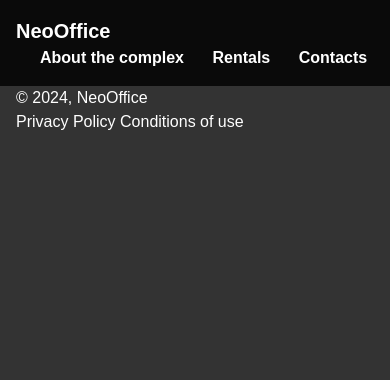
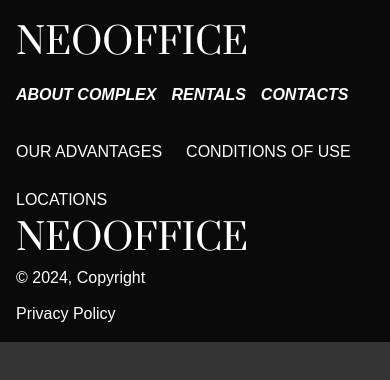
Before and after one commit to magistr25/neooffice-site, a website: page index.html in a window 390 px wide. Drawn offline with Linux system fonts and the light colour scheme.

Commit message:
feat(layout): add responsive header and footer

```diff
--- a/css/style.css
+++ b/css/style.css
@@ -1,30 +1,28 @@
+/* === Base Reset === */
 * {
     box-sizing: border-box;
     margin: 0;
     padding: 0;
 }
-
 body {
     font-family: Arial, sans-serif;
     line-height: 1.5;
-    background: #333333;
+    background: #333;
     color: #fff;
 }
+/* === Layout === */
 .wrapper {
     margin: 0 auto;
 }
-
-a {
-    color: inherit;
-    text-decoration: none;
-}
-
 .container {
     max-width: 1200px;
     margin: 0 auto;
     padding: 0 16px;
+    display: flex;
+    flex-direction: row;
 }
 
+/* === Header === */
 .header {
     position: sticky;
     top: 0;
@@ -33,31 +31,95 @@ a {
     color: white;
     padding: 16px 0;
 }
-
+.logo {
+    font-size: 36px;
+    font-weight: 400;
+    font-family: 'Prata', serif;
+}
+.nav {
+    display: flex;
+    gap: 15px;
+    flex-wrap: wrap;
+    font-family: Arial, sans-serif;
+    font-style: italic;
+    font-size: 16px;
+}
 .nav a {
-    margin-left: 24px;
     font-weight: bold;
+    transition: color 0.3s;
+    color: #ffffff;
+    line-height: 1.6;
+    text-align: center;
+    display: flex;
+    align-items: center;
+}
+.nav a:hover {
+    color: #fff;
 }
 
-.logo {
-    font-size: 20px;
-    font-weight: bold;
+a,
+a:visited {
+    color: inherit; /* или конкретный цвет, например: white */
+    text-decoration: none;
+}
+.footer {
+    background: rgba(0, 0, 0, 0.8);
+    color: white;
+    padding: 16px 0;
 }
 
+.footer .container {
+    display: flex;
+    justify-content: space-between;
+    align-items: center;
+    flex-wrap: wrap;
+}
+
+/* Ссылки в футере */
+.nav-footer {
+    display: flex;
+    gap: 24px;
+    flex-wrap: wrap;
+    margin: 0 auto;
+}
+.nav-footer-bottom {
+    display: flex;
+    align-items: center;
+
+}
+
+.footer .container {
+    flex-direction: column;
+    align-items: flex-start;
+    gap: 12px;
+}
+
+/* === Media Queries === */
+@media screen and (max-width: 768px) {
+    .header .container {
+        flex-direction: column;
+        align-items: flex-start;
+        gap: 12px;
+    }
+    .footer .container {
+        flex-direction: column;
+        align-items: flex-start;
+        gap: 12px;
+    }
+
+    .nav-footer {
+        width: 100%;
+        justify-content: flex-start;
+    }
+}
 @media screen and (min-width: 1024px) {
     body {
         font-size: 18px;
-
     }
     .wrapper {
         max-width: 1920px;
     }
-    .header {
-        height: 100vh;
-    }
-
-    .container {
-        max-width: 1200px;
-        margin: 0 auto;
+    .nav {
+        margin-left: 150px;
     }
 }
--- a/index.html
+++ b/index.html
@@ -1,20 +1,22 @@
 <!DOCTYPE html>
 <html lang="ru">
 <head>
-  <meta charset="UTF-8" />
-  <meta name="viewport" content="width=device-width, initial-scale=1.0" />
+    <meta charset="UTF-8"/>
+    <meta name="viewport" content="width=device-width, initial-scale=1.0"/>
     <title>Office Rental - Business Centre</title>
-  <link rel="stylesheet" href="css/style.css" />
+    <link rel="stylesheet" href="css/style.css"/>
+    <link href="https://fonts.googleapis.com/css2?family=Prata&display=swap" rel="stylesheet">
+
 </head>
 <body>
 <div class="wrapper">
     <header class="header">
         <div class="container">
-    <div class="logo">NeoOffice</div>
+            <div class="logo">NEOOFFICE</div>
             <nav class="nav">
-      <a href="#">About the complex</a>
-      <a href="#">Rentals</a>
-      <a href="#">Contacts</a>
+                <a href="#">ABOUT COMPLEX</a>
+                <a href="#">RENTALS</a>
+                <a href="#">CONTACTS</a>
             </nav>
         </div>
     </header>
@@ -25,13 +27,24 @@
 
     <footer class="footer">
         <div class="container">
-    <p>&copy; 2024, NeoOffice</p>
-    <nav>
+            <nav class="nav-footer">
+                <a href="#">OUR ADVANTAGES</a>
+                <a href="#">CONDITIONS OF USE</a>
+                <a href="#">LOCATIONS</a>
+            </nav>
+        </div>
+        <div class="container">
+            <div class="logo">NEOOFFICE</div>
+
+        </div>
+        <div class="container">
+            <div>&copy; 2024, Copyright</div>
+            <nav class="nav-footer nav-footer-bottom">
                 <a href="#">Privacy Policy</a>
-      <a href="#">Conditions of use</a>
             </nav>
         </div>
     </footer>
+
 </div>
 
 <script src="js/script.js"></script>
```
Lines whose indentation alone changed are shown as unchanged.
